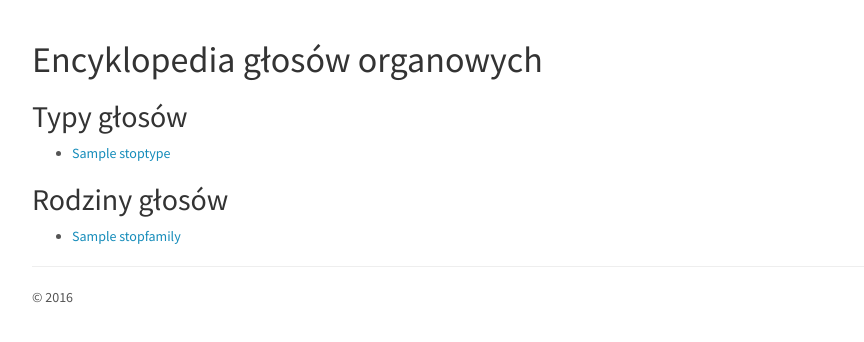
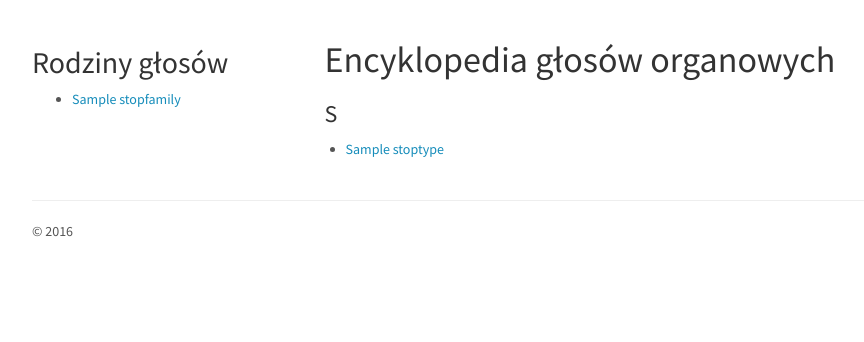
Before and after one commit to pawel-szajna/organ, a Django app: page /stops/ in a window 1280 px wide. Shown: the part 54-396 px from the top of the page, without its empty margins (38-902 px from the left). Run offline with Django 3.2, Linux system fonts and the light colour scheme; tables that the repository leaves empty hold one stand-in row (values such as "Sample post"); some libraries are stand-ins or nearby versions.

Commit message:
Updated stop type database view

```diff
--- a/organdb/views.py
+++ b/organdb/views.py
@@ -1,5 +1,6 @@
 from django.shortcuts import render, get_object_or_404, get_list_or_404
 from django.core.urlresolvers import reverse
+from itertools import groupby
 import markdown
 import datetime
 import re
@@ -172,8 +173,12 @@ def search(request):
 
 
 def stops(request):
-    the_stops = get_list_or_404(StopType)
+    all_stops = list(StopType.objects.order_by('name'))
     the_families = get_list_or_404(StopFamily)
+    the_stops = []
+
+    for key, group in groupby(all_stops, lambda x: x.name[0]):
+        the_stops.append([key, list(group)])
 
     return render(request, 'stops.html', {
         'stops': the_stops,
--- a/static/custom.css
+++ b/static/custom.css
@@ -77,3 +77,34 @@ a.stop.reed {
 .embed-responsive-map {
     padding-bottom: 133%;
 }
+
+.enc-cols {
+    margin-top: 1.5em;
+}
+
+@media only screen and (min-width : 320px) {
+    .enc-cols { column-count: 2; }
+}
+
+@media only screen and (min-width : 768px) {
+    .enc-cols { column-count: 3; }
+}
+
+@media only screen and (min-width : 1200px) {
+    .enc-cols { column-count: 4; }
+}
+
+
+.enc-cols h3 {
+    margin: 0 0 0.5em;
+}
+
+.stop-group {
+    -webkit-column-break-inside: avoid;
+    column-break-inside: avoid;
+}
+
+.alist {
+    margin: 0;
+    padding: 0 0 1.5em 1.5em;
+}
--- a/templates/stops.html
+++ b/templates/stops.html
@@ -4,16 +4,28 @@
 
 {% include "navigation.html" %}
 
-<h1>Encyklopedia głosów organowych</h1>
-
-<h2>Typy głosów</h2>
-<ul>
-    {% for stop in stops %}<li><a href="{% url 'view-stop-type' stop.pk %}">{{ stop.name }}</a></li>{% endfor %}
-</ul>
-
-<h2>Rodziny głosów</h2>
-<ul>
-    {% for family in families %}<li><a href="{%  url 'view-family' family.pk %}">{{ family.name }}</a></li>{% endfor %}
-</ul>
+<div class="row">
+    <div class="col-md-3 side-list">
+        <h2>Rodziny głosów</h2>
+        <ul>
+            {% for family in families %}<li><a href="{%  url 'view-family' family.pk %}">{{ family.name }}</a></li>{% endfor %}
+        </ul>
+    </div>
+    <div class="col-md-9">
+        <h1>Encyklopedia głosów organowych</h1>
+        <div class="enc-cols">
+        {% for group, stops in stops %}
+            <div class="stop-group">
+            <h3>{{ group }}</h3>
+            <ul class="alist">
+                {% for stop in stops %}
+                    <li><a href="{% url 'view-stop-type' stop.pk %}">{{ stop.name }}</a></li>
+                {% endfor %}
+            </ul>
+            </div>
+        {% endfor %}
+        </div>
+    </div>
+</div>
 
 {% include "footer.html" %}
```
